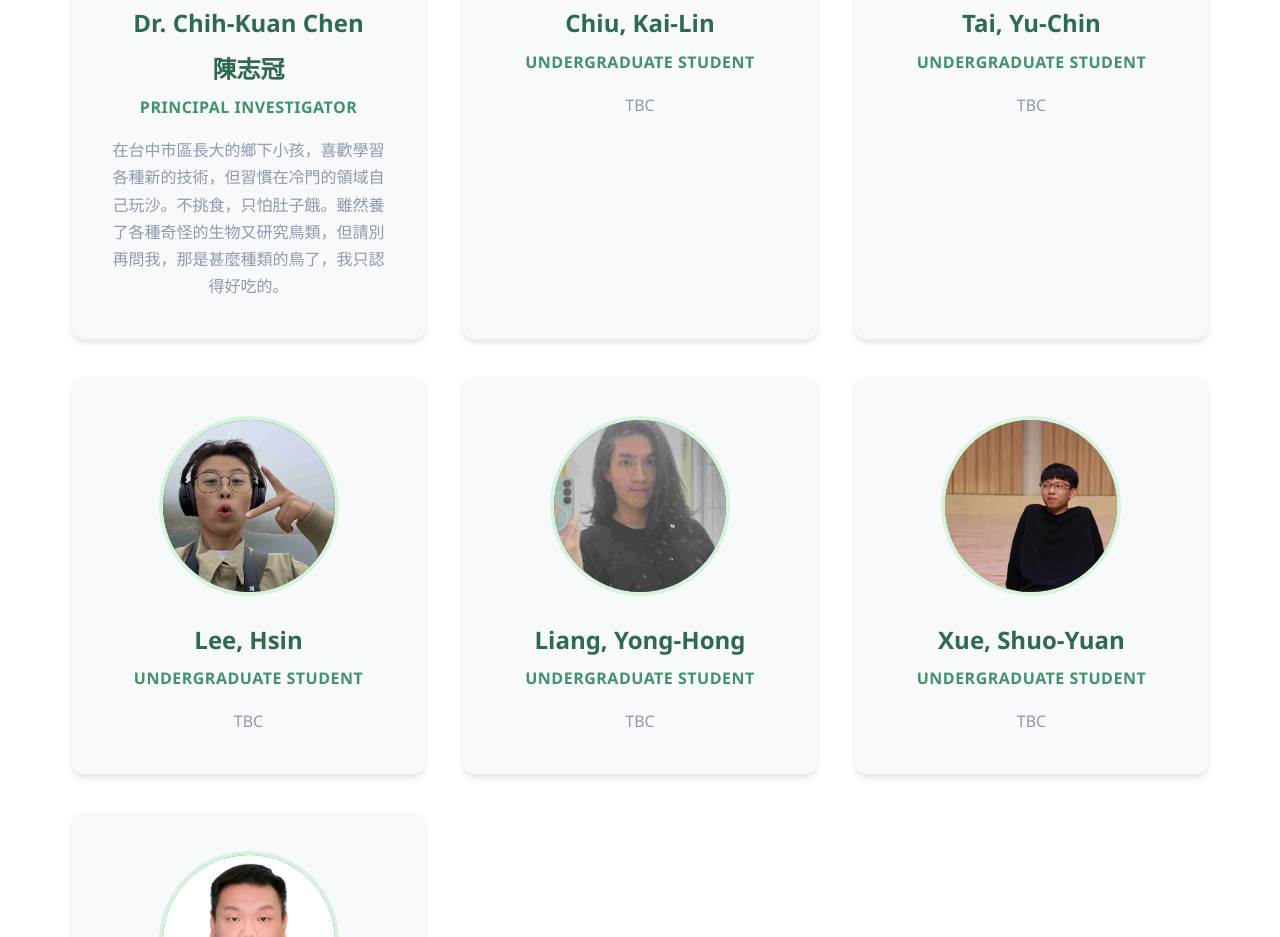
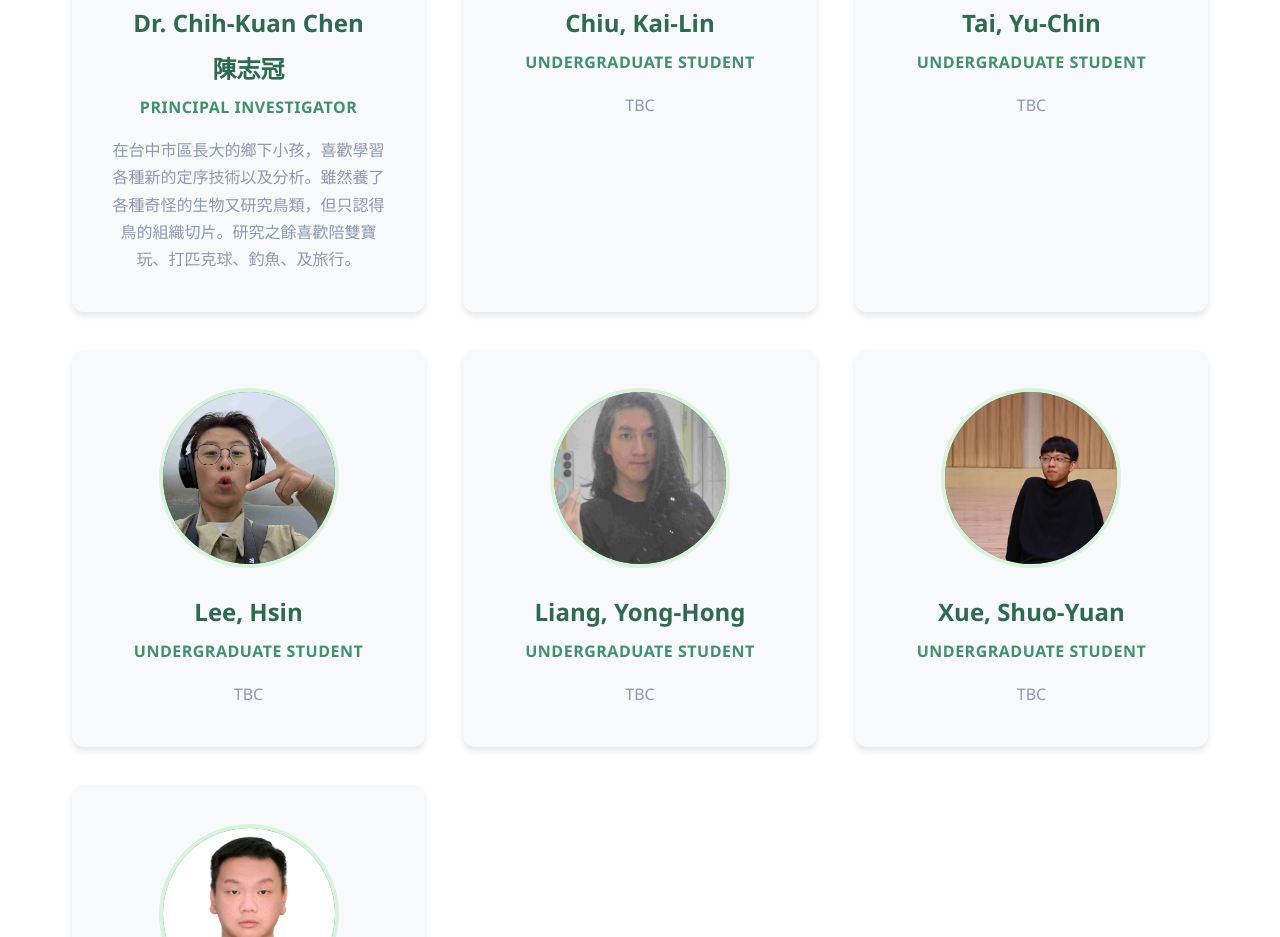
Before and after one commit to chihkuanchen/Chen-lab-website, a plain HTML site: page index.html in a window 1280 px wide. Shown: the part 2444-3381 px from the top of the page. Drawn offline with Linux system fonts and the light colour scheme; no server answers.

Commit message:
Update index.html

```diff
--- a/index.html
+++ b/index.html
@@ -825,7 +825,7 @@
                     <h3>Dr. Chih-Kuan Chen</h3>
                     <h3>陳志冠</h3>
                     <div class="member-role">Principal Investigator</div>
-                    <p class="member-bio">在台中市區長大的鄉下小孩，喜歡學習各種新的技術，但習慣在冷門的領域自己玩沙。不挑食，只怕肚子餓。雖然養了各種奇怪的生物又研究鳥類，但請別再問我，那是甚麼種類的鳥了，我只認得好吃的。</p>
+                    <p class="member-bio">在台中市區長大的鄉下小孩，喜歡學習各種新的定序技術以及分析。雖然養了各種奇怪的生物又研究鳥類，但只認得鳥的組織切片。研究之餘喜歡陪雙寶玩、打匹克球、釣魚、及旅行。</p>
                 </div>
                 <div class="team-card">
                     <img class="avatar" src="Portrait/Chiu, Kai-Lin.jpg" alt="Chiu, Kai-Lin">
```
